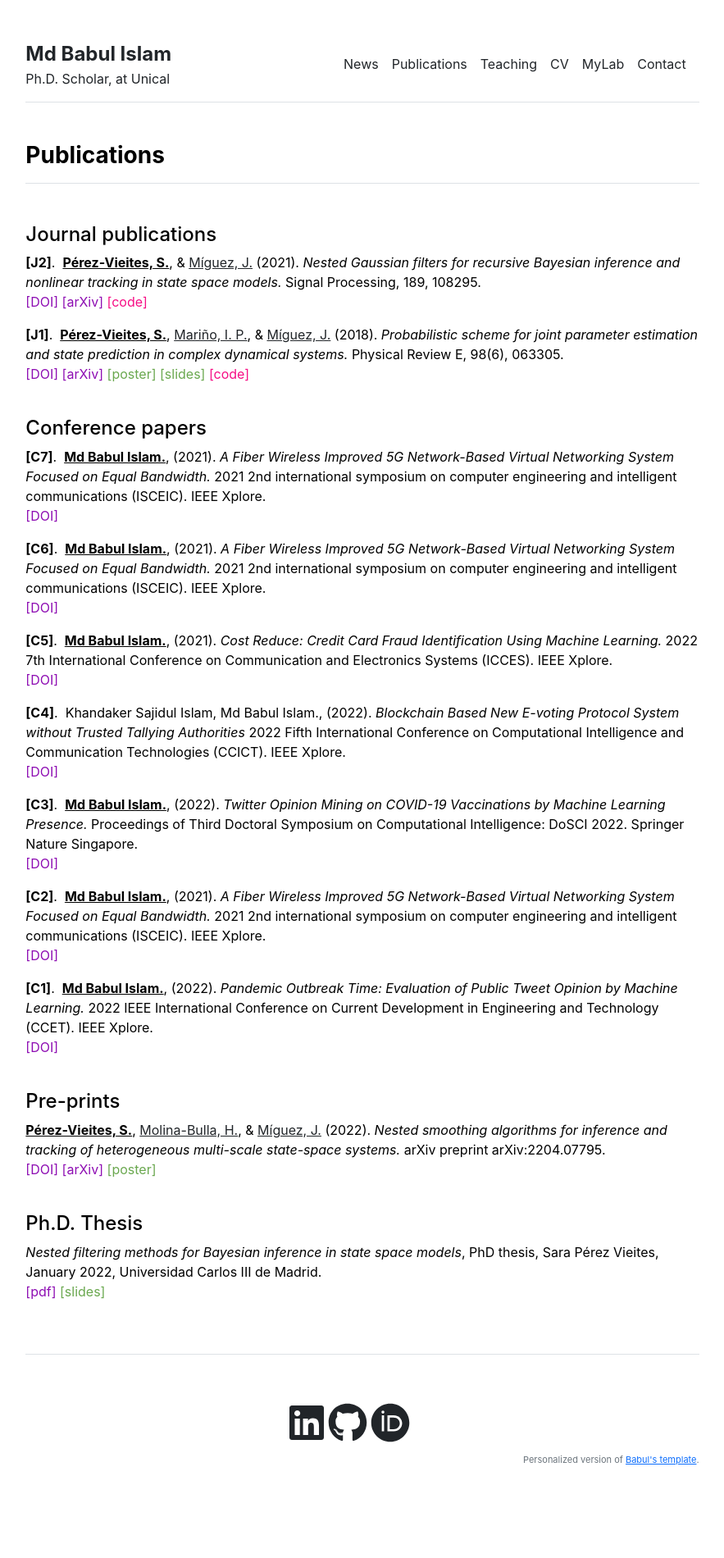
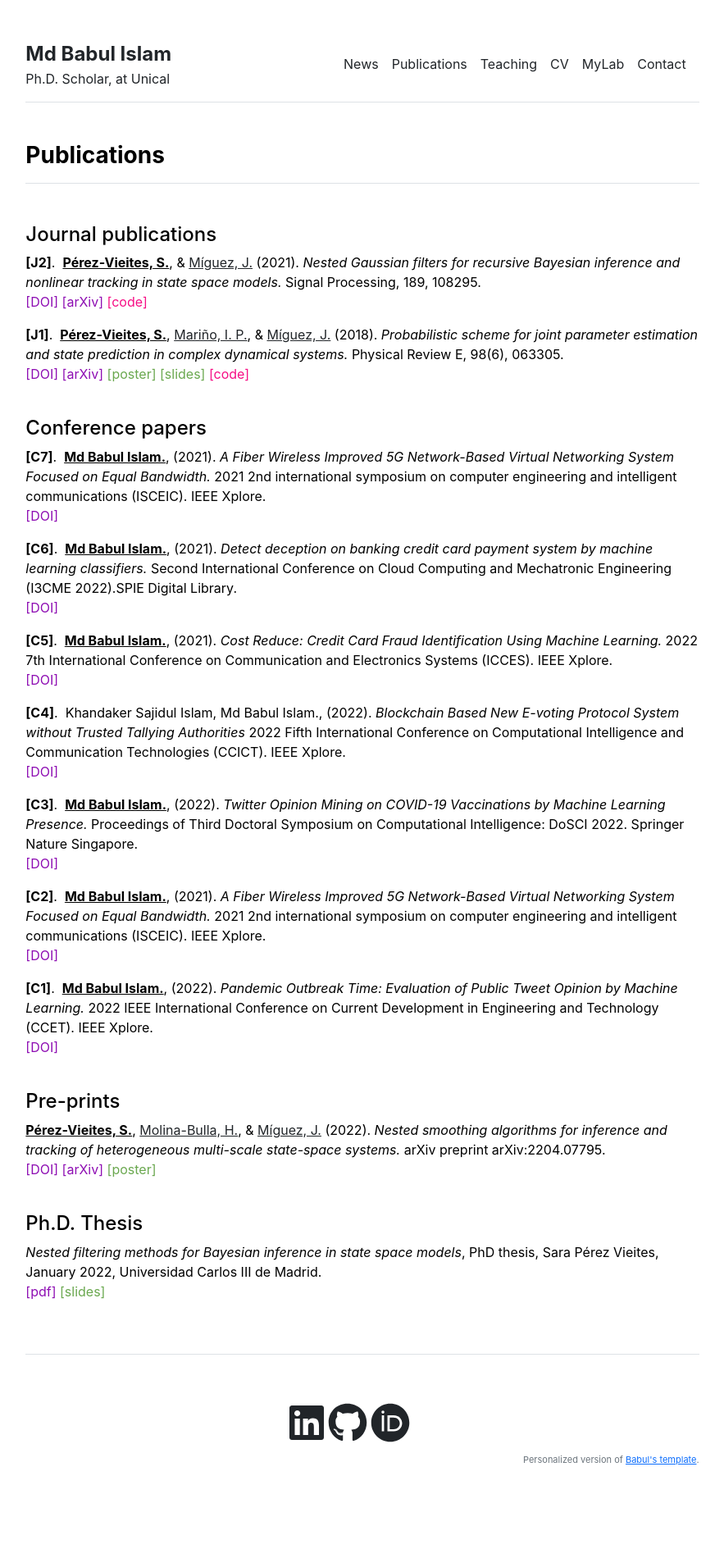
Before and after one commit to babulcseian/babulcseian.github.io, a Jekyll site: the page built from publications.md, in a window 1280 px wide. Shown: the whole page at 82% size, without its empty margins (198-1081 px from the left). Built offline with Jekyll 4.4.1, drawn with Linux system fonts in a browser that asks for light colours; a style sheet for code colours, icons or effects is not loaded.

Commit message:
Update publications.yml

```diff
--- a/_data/publications.yml
+++ b/_data/publications.yml
@@ -4,7 +4,7 @@
 
 conference:
 - {idx: '[C7]', authors: [{name: 'Md Babul Islam.', me: '1'}], year: '2021', title: 'A Fiber Wireless Improved 5G Network-Based Virtual Networking System Focused on Equal Bandwidth.', journal: '2021 2nd international symposium on computer engineering and intelligent communications (ISCEIC). IEEE Xplore.', doi: 'https://doi.org/10.1109/ISCEIC53685.2021.00098'}
-- {idx: '[C6]', authors: [{name: 'Md Babul Islam.', me: '1'}], year: '2021', title: 'A Fiber Wireless Improved 5G Network-Based Virtual Networking System Focused on Equal Bandwidth.', journal: '2021 2nd international symposium on computer engineering and intelligent communications (ISCEIC). IEEE Xplore.', doi: 'https://doi.org/10.1109/ISCEIC53685.2021.00098'}
+- {idx: '[C6]', authors: [{name: 'Md Babul Islam.', me: '1'}], year: '2021', title: 'Detect deception on banking credit card payment system by machine learning classifiers.', journal: 'Second International Conference on Cloud Computing and Mechatronic Engineering (I3CME 2022).SPIE Digital Library.', doi: 'https://doi.org/10.1117/12.2655113'}
 - {idx: '[C5]', authors: [{name: 'Md Babul Islam.', me: '1'}], year: '2021', title: 'Cost Reduce: Credit Card Fraud Identification Using Machine Learning.', journal: '2022 7th International Conference on Communication and Electronics Systems (ICCES). IEEE Xplore.', doi: 'https://doi.org/10.1109/ICCES54183.2022.9835811'}
 - {idx: '[C4]', authors: [{name: 'Khandaker Sajidul Islam, Md Babul Islam.', me: '2'}], year: '2022', title: 'Blockchain Based New E-voting Protocol System without Trusted Tallying Authorities', journal: '2022 Fifth International Conference on Computational Intelligence and Communication Technologies (CCICT). IEEE Xplore.', doi: 'https://doi.org/10.1109/CCiCT56684.2022.00064'}
 - {idx: '[C3]', authors: [{name: 'Md Babul Islam.', me: '1'}], year: '2022', title: 'Twitter Opinion Mining on COVID-19 Vaccinations by Machine Learning Presence.', journal: 'Proceedings of Third Doctoral Symposium on Computational Intelligence: DoSCI 2022. Springer Nature Singapore.', doi: 'https://doi.org/10.1007/978-981-19-3148-2_4'}
```
